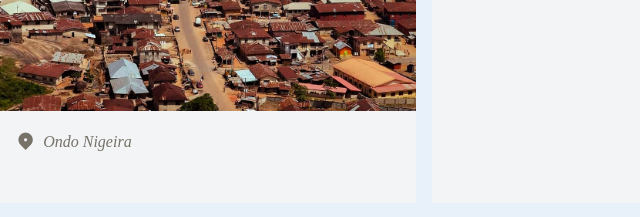
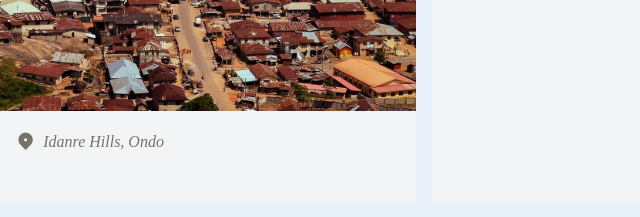
Before and after one commit to Beeb19/NomadTrails, a plain HTML site: page index.html in a window 1280 px wide. Shown: the part 1200-1417 px from the top of the page, 0-640 px from the left. Drawn offline with nearby package versions, Linux system fonts and the light colour scheme.

Commit message:
Update index.html

```diff
--- a/index.html
+++ b/index.html
@@ -56,7 +56,7 @@
 
             <div class="country-name">
               <i class="ri-map-pin-2-fill"></i>
-              <span>Ondo Nigeira</span>
+              <span>Idanre Hills, Ondo</span>
             </div>
           </div>
           <div class="country-card">
```
